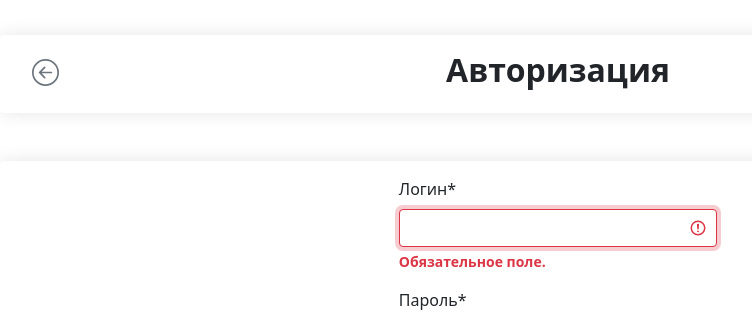
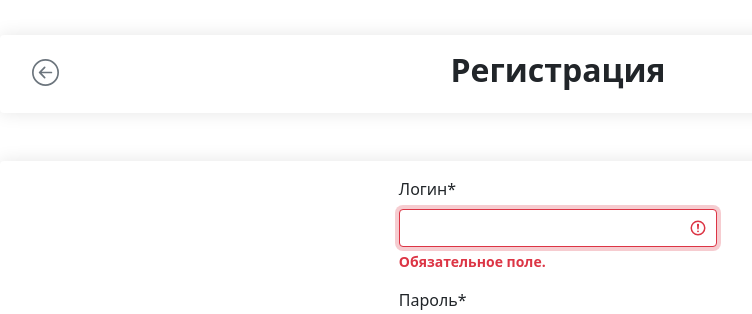
Before and after one commit to AndreyShukatka/FoodPlan, a Django app: page /registration/ in a window 1280 px wide. Shown: the part 82-396 px from the top of the page, without its empty margins (82-834 px from the left). Run offline with Django 4.2, Linux system fonts and the light colour scheme; parts of the project's set-up code (start-up, migrations or seed data) failed here and were passed over; some libraries are stand-ins or nearby versions.

Commit message:
Переименовал заголовок на регистрации

```diff
--- a/food/templates/registration.html
+++ b/food/templates/registration.html
@@ -51,7 +51,7 @@
                                 d="M1 8a7 7 0 1 0 14 0A7 7 0 0 0 1 8zm15 0A8 8 0 1 1 0 8a8 8 0 0 1 16 0zm-4.5-.5a.5.5 0 0 1 0 1H5.707l2.147 2.146a.5.5 0 0 1-.708.708l-3-3a.5.5 0 0 1 0-.708l3-3a.5.5 0 1 1 .708.708L5.707 7.5H11.5z" />
                         </svg>
                     </a>
-                    <h2 class="text-center"><strong>Авторизация</strong></h2>
+                    <h2 class="text-center"><strong>Регистрация</strong></h2>
                 </div>
                 <div class="card px-5 py-3 d-flex align-items-center foodplan__shadow">
                     <form method="post", action="{% url 'registration' %}">
```
